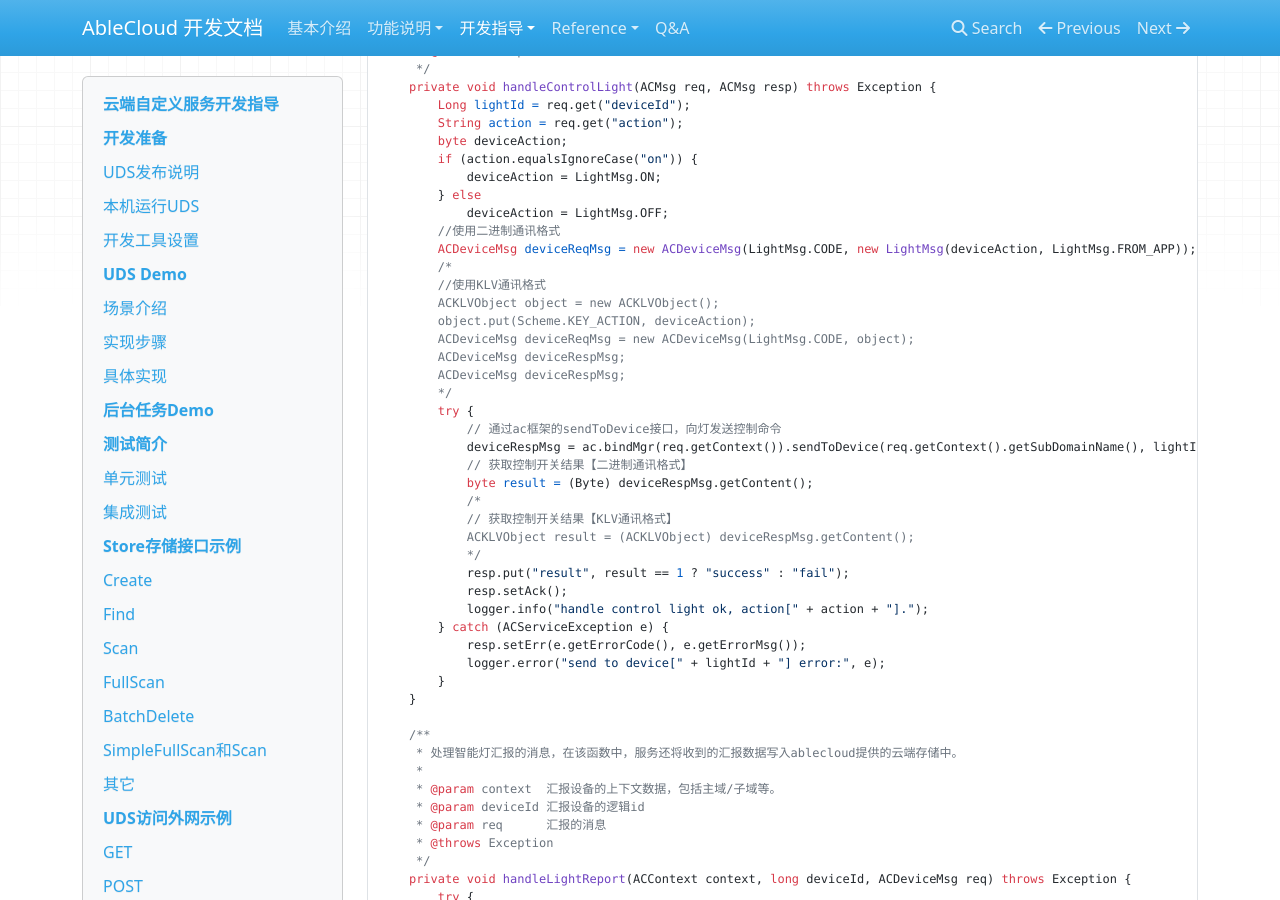
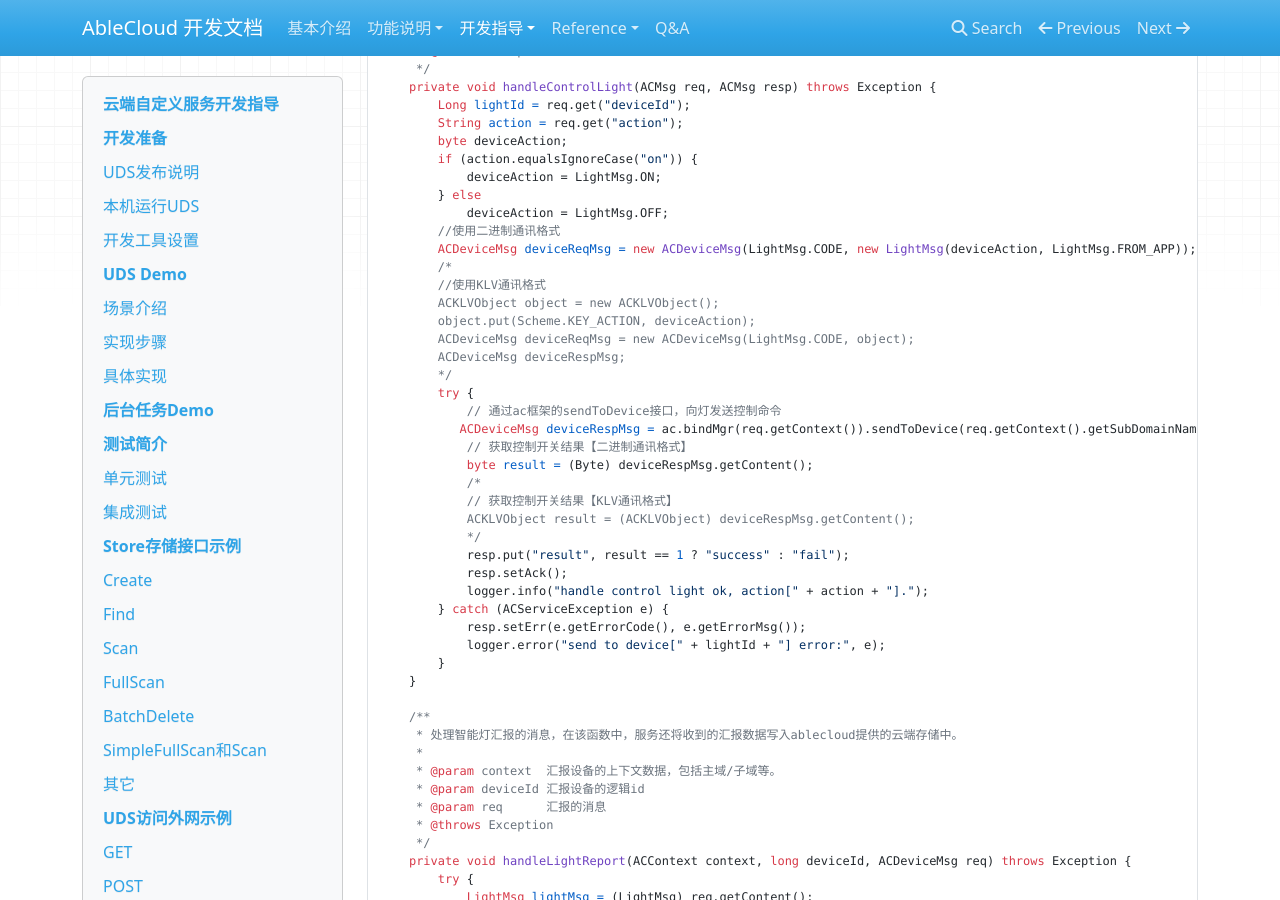
Before and after one commit to JessonW/rd_docs, an MkDocs documentation site: the page built from docs/develop_guide/cloud.md, in a window 1280 px wide and 900 px high, scrolled down 18690 px. Built offline with MkDocs 1.6.1, drawn with Linux system fonts in a browser that asks for light colours; nearby versions of some CDN libraries; old or Windows-style settings are respelled for this version of MkDocs; some of the changed text lies outside the part shown.

Commit message:
update UDS errors

```diff
--- a/docs/develop_guide/cloud.md
+++ b/docs/develop_guide/cloud.md
@@ -541,11 +541,10 @@ public class DemoService extends ACService {
         object.put(Scheme.KEY_ACTION, deviceAction);
         ACDeviceMsg deviceReqMsg = new ACDeviceMsg(LightMsg.CODE, object);
         ACDeviceMsg deviceRespMsg;
-        ACDeviceMsg deviceRespMsg;
         */
         try {
             // 通过ac框架的sendToDevice接口，向灯发送控制命令
-            deviceRespMsg = ac.bindMgr(req.getContext()).sendToDevice(req.getContext().getSubDomainName(), lightId, deviceReqMsg);
+           ACDeviceMsg deviceRespMsg = ac.bindMgr(req.getContext()).sendToDevice(req.getContext().getSubDomainName(), lightId, deviceReqMsg);
             // 获取控制开关结果【二进制通讯格式】
             byte result = (Byte) deviceRespMsg.getContent();
             /*
```
Also changed, not shown: other parts of docs/develop_guide/cloud.md (+1 -1 lines).
